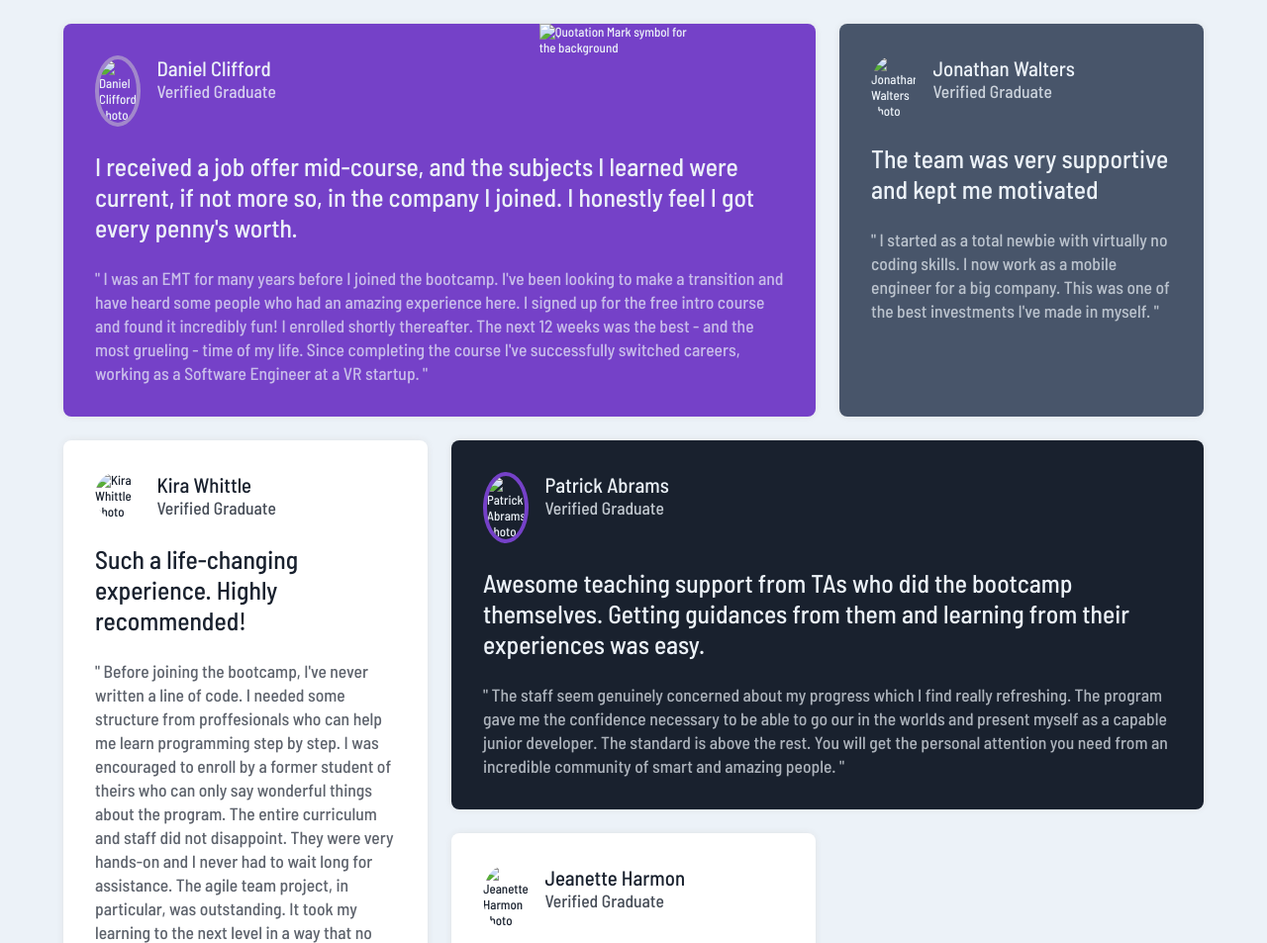
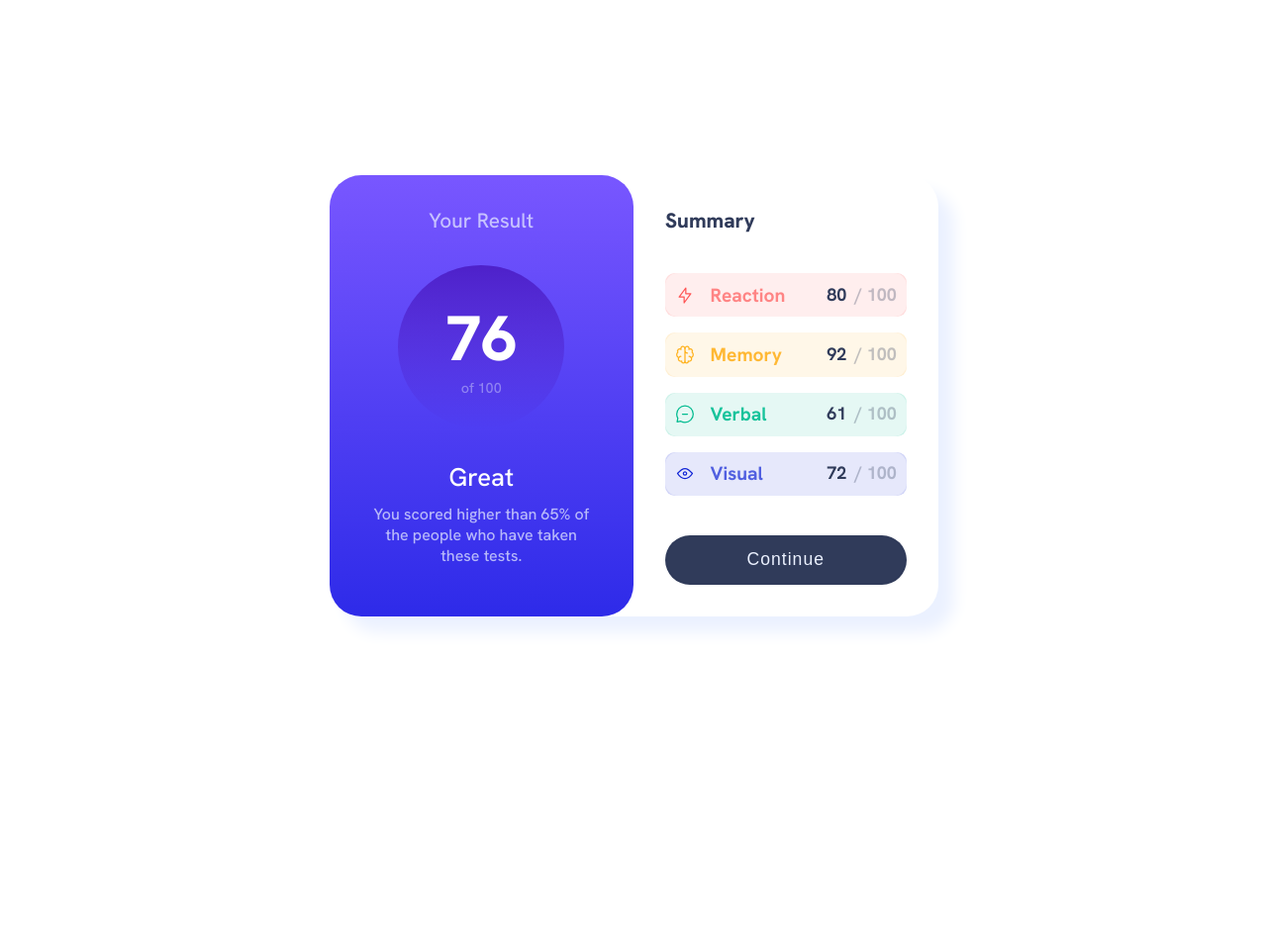
Before and after one commit to Pawel-Swiercz02/FrontendMentor3-Results-Summary, a plain HTML site: page index.html in a window 1280 px wide. Shown: the top 953 px of the page at 99% size. After the commit the page ends 800 px from the top, so only its background shows below. Drawn offline with Linux system fonts and the light colour scheme.

Commit message:
Add files via upload

```diff
--- a/index.html
+++ b/index.html
@@ -4,70 +4,91 @@
         <meta charset="utf-8">
         <meta name="viewport" content="width=device-width, initial-scale=1.0">
         <meta name="author" content="Paweł Świercz">
-        <meta name="description" content="Testimonials using css grid">
-        <title>Testimonials - CSS Grid</title>
+        <meta name="description" content="Results Page - Frontend Mentor project">
+        <title>Results</title>
         <link rel="stylesheet" href="styles.css">
-        <link href="https://fonts.googleapis.com/css2?family=Barlow+Semi+Condensed:wght@500;600&display=swap" rel="stylesheet">
         <link rel="icon" type="image/x-icon" href="images/favicon-32x32.png">
+        <link href="https://fonts.googleapis.com/css2?family=Hanken+Grotesk:wght@500;700;800&display=swap" rel="stylesheet">
     </head>
     <body>
         <main>
-            <div class="grid-container">
-                <div class="grid-item1 testimonial ">
-                    <section class="item-heading">
-                        <img src="images/image-daniel.jpg" class="photo border-1" alt="Daniel Clifford photo">
-                        <section class="item-heading-text">
-                            <p class="name">Daniel Clifford</p>
-                            <p class="title">Verified Graduate</p>
+            <div class="main-container">
+                <!-- RESULTS -->
+                <div class="left-panel">
+                    <h1 class="title left-h">Your Result</h1>
+                    <div class="score">
+                        <p class="score-main">76</p>
+                        <p class="score-sub">of 100</p>
+                    </div>
+                    <h2 class="sub-title">Great</h2>
+                    <p class="description">You scored higher than 65% of the people who have taken these tests.</p>
+                </div>
+                <!-- SUMMARY -->
+                <div class="right-panel">
+                    <!-- REACTION -->
+                    <h1 class="title right-h">Summary</h1>
+                    <div class="categories-box">
+                        <div class="shadow shad-reaction">
+                            <div class="shadow-2">
+                                <section class="category-section reaction">
+                                    <div class="summary-category-box">
+                                        <img class="icon" src="images/icon-reaction.svg" alt="Lightning icon">
+                                        <h2 class="summary-h">Reaction</h2>
+                                    </div>
+                                    <div class="summary-score-box">
+                                        <p class="summary-score">80</p>
+                                        <p class="summary-max-score">/ 100</p>
+                                    </div>
                                 </section>
-                        <img class="quotation-mark-img" src="images/bg-pattern-quotation.svg" alt="Quotation Mark symbol for the background">
+                            </div>
+                        </div>
+                        <!-- MEMORY -->
+                        <div class="shadow shad-memory">
+                            <div class="shadow-2">
+                                <section class="category-section memory">
+                                    <div class="summary-category-box">
+                                        <img class="icon" src="images/icon-memory.svg" alt="Brain icon">
+                                        <h2 class="summary-h">Memory</h2>
+                                    </div>
+                                    <div class="summary-score-box">
+                                        <p class="summary-score">92</p>
+                                        <p class="summary-max-score">/ 100</p>
+                                    </div>
                                 </section>
-                    <p class="heading">I received a job offer mid-course, and the subjects I learned were current, if not more so, in the company I joined. I honestly feel I got every penny's worth.</p>
-                    <p class="description">" I was an EMT for many years before I joined the bootcamp. I've been looking to make a transition and have heard some people who had an amazing experience here. I signed up for the free intro course and found it incredibly fun! I enrolled shortly thereafter. The next 12 weeks was the best - and the most grueling - time of my life. Since completing the course I've successfully switched careers, working as a Software Engineer at a VR startup. "</p>
                             </div>
-                <div class="grid-item2 testimonial">
-                    <section class="item-heading">
-                        <img src="images/image-jonathan.jpg" class="photo" alt="Jonathan Walters photo">
-                        <section class="item-heading-text">
-                            <p class="name">Jonathan Walters</p>
-                            <p class="title">Verified Graduate</p>
+                        </div>
+                        <!-- VERBAL -->
+                        <div class="shadow shad-verbal">
+                            <div class="shadow-2">
+                                <section class="category-section verbal">
+                                    <div class="summary-category-box">
+                                        <img class="icon" src="images/icon-verbal.svg" alt="Speech bubble icon">
+                                        <h2 class="summary-h">Verbal</h2>
+                                    </div>
+                                    <div class="summary-score-box">
+                                        <p class="summary-score">61</p>
+                                        <p class="summary-max-score">/ 100</p>
+                                    </div>
                                 </section>
+                            </div>
+                        </div>
+                        <!-- VISUAL -->
+                        <div class="shadow shad-visual">
+                            <div class="shadow-2">
+                                <section class="category-section visual">
+                                    <div class="summary-category-box">
+                                        <img class="icon" src="images/icon-visual.svg" alt="Eye icon">
+                                        <h2 class="summary-h">Visual</h2>
+                                    </div>
+                                    <div class="summary-score-box">
+                                        <p class="summary-score">72</p>
+                                        <p class="summary-max-score">/ 100</p>
+                                    </div>
                                 </section>
-                    <p class="heading">The team was very supportive and kept me motivated</p>
-                    <p class="description">" I started as a total newbie with virtually no coding skills. I now work as a mobile engineer for a big company. This was one of the best investments I've made in myself. "</p>
                             </div>
-                <div class="grid-item3 testimonial">
-                    <section class="item-heading">
-                        <img src="images/image-kira.jpg" class="photo" alt="Kira Whittle photo">
-                        <section class="item-heading-text">
-                            <p class="name">Kira Whittle</p>
-                            <p class="title">Verified Graduate</p>
-                        </section>
-                    </section>
-                    <p class="heading">Such a life-changing experience. Highly recommended!</p>
-                    <p class="description">" Before joining the bootcamp, I've never written a line of code. I needed some structure from proffesionals who can help me learn programming step by step. I was encouraged to enroll by a former student of theirs who can only say wonderful things about the program. The entire curriculum and staff did not disappoint. They were very hands-on and I never had to wait long for assistance. The agile team project, in particular, was outstanding. It took my learning to the next level in a way that no tutorial could ever have. In fact, I've often referred to it during interviews as an example of my development experience. It certainly helped me land a job as a full-stack developer after receiving multiple offers. 100% recommend! "</p>
                         </div>
-                <div class="grid-item4 testimonial">
-                    <section class="item-heading">
-                        <img src="images/image-jeanette.jpg" class="photo" alt="Jeanette Harmon photo">
-                        <section class="item-heading-text">
-                            <p class="name">Jeanette Harmon</p>
-                            <p class="title">Verified Graduate</p>
-                        </section>
-                    </section>
-                    <p class="heading">An overall wonderful and rewarding experience</p>
-                    <p class="description">" Thank you for the wonderful experience! I now have a job I really enjoy, and make a good living while doing something I love. "</p>
                     </div>
-                <div class="grid-item5 testimonial">
-                    <section class="item-heading">
-                        <img src="images/image-patrick.jpg" class="photo border-violet" alt="Patrick Abrams photo">
-                        <section class="item-heading-text">
-                            <p class="name">Patrick Abrams</p>
-                            <p class="title">Verified Graduate</p>
-                        </section>
-                    </section>
-                    <p class="heading">Awesome teaching support from TAs who did the bootcamp themselves. Getting guidances from them and learning from their experiences was easy.</p>
-                    <p class="description">" The staff seem genuinely concerned about my progress which I find really refreshing. The program gave me the confidence necessary to be able to go our in the worlds and present myself as a capable junior developer. The standard is above the rest. You will get the personal attention you need from an incredible community of smart and amazing people. "</p>
+                    <button class="continue-button">Continue</button>
                 </div>
             </div>
         </main>
--- a/styles.css
+++ b/styles.css
@@ -1,189 +1,238 @@
-:root {
-    --violet: hsl(263, 55%, 52%);
-    --dark-grayish-blue: hsl(217, 19%, 35%);
-    --dark-blackish-blue: hsl(219, 29%, 14%);
-    --white: hsl(0, 0%, 100%);
-    --light-gray: hsl(0, 0%, 81%);
-    --light-grayish-blue: hsl(210, 46%, 95%); /* BACKGROUND */
-}
-
 * {
     margin: 0;
     padding: 0;
     box-sizing: border-box;
 }
 
-main {
-    display: flex;
-    min-height: 100dvh;
-    align-items: center;
-    justify-content: center;
+body {
+    font-family: 'Hanken Grotesk', sans-serif;
+    font-size: 18px;
 }
 
-body {
-    font-size: 13px;
-    font-family: 'Barlow Semi Condensed', sans-serif;
-    font-weight: 500;
-    background-color: var(--light-grayish-blue);
+main {
+    height: 100dvh;
+    display: grid;
+    place-items: center;
 }
 
-.grid-container {
-    max-width: 90%;
-    display: grid;
-    grid-template-columns: repeat(auto-fit, minmax(300px, 1fr));
-    gap: 1.5rem;
+.main-container {
+    max-width: 45%;
+    display: flex;
+    flex-direction: row;
+    box-shadow: 1rem 1rem 1rem hsl(221, 100%, 96%);
+    border-radius: 2rem;
 }
 
-.testimonial {
+.left-panel, .right-panel {
+    display: flex;
+    flex-direction: column;
     padding: 2rem;
-    border-radius: 0.5rem;
-    box-shadow: 0 0 10px -3px var(--light-gray);
 }
 
-.grid-item1, .grid-item2, .grid-item5 {
-    color: var(--light-grayish-blue);
+/* RESULTS - LEFT PANEL */
+.left-panel {
+    align-items: center;
+    background: linear-gradient(
+        hsl(252, 100%, 67%),
+        hsl(241, 81%, 54%)
+    );
+    text-align: center;
+    color: white;
+    border-radius: 2rem;
 }
 
-.grid-item3, .grid-item4 {
-    color: var(--dark-blackish-blue);
+.title {
+    font-size: 1.3rem;
+    font-weight: 500;
 }
 
-.grid-item1 {
-    grid-column: span 2;
-    background-color: var(--violet);
-    z-index: 1;
-    position: relative;
+.left-h {
+    color: hsla(221, 100%, 96%, 0.7);
 }
 
-.quotation-mark-img {
-    width: 22%;
-    z-index: -1;
-    position: absolute;
-    top:0;
-    right: 7rem;
+/* CIRCULAR DIV - containing the score 76 of 100 */
+.score {
+    background: linear-gradient(
+        hsla(256, 72%, 46%, 1),
+        hsla(241, 72%, 46%, 0)
+    );
+    margin: 2rem auto;
+    padding: 2rem 3rem;
+    border-radius: 50%;
 }
 
-.grid-item2 {
-    background-color: var(--dark-grayish-blue);
+.score-main {
+    font-size: 4rem;
+    font-weight: 800;
 }
 
-.grid-item3 {
-    grid-row: span 2;
-    background-color: var(--white);
+.score-sub {
+    font-size: 0.9rem;
+    color: hsla(221, 100%, 96%, 0.4);
 }
 
-.grid-item4 {
-    background-color: var(--white);
+.sub-title {
+    font-size: 1.6rem;
+    font-weight: 500;
+    margin-bottom: 0.6rem;
 }
 
-.grid-item5 {
-    grid-column: span 2;
-    background-color: var(--dark-blackish-blue);
+.description {
+    max-width: 90%;
+    font-size: 1rem;
+    color: hsla(221, 100%, 96%, 0.7);
 }
 
-.item-heading {
+/* SUMMARY - RIGHT PANEL */
+.right-panel {
+    min-width: 50%;
+    gap: 1rem;
+}
+
+.right-h {
+    font-weight: 800;
+    color: hsl(224, 30%, 27%);
+}
+
+/* DIV containing the 4 categories with scores */
+.categories-box {
+    display: flex;
+    flex-direction: column;
+    gap: 1rem;
+    margin: 1.5rem 0;
+}
+.category-section {
+    display: flex;
+    flex-direction: row;
+    padding: 0.6rem;
+    border-radius: 0.8rem;
+}
+
+/* .shadow and .shadow-2 classes create an effect of a 'shadow' at every corner of every category-section */
+.shadow {
+    border-radius: 0.6rem;
+}
+.shad-reaction {
+    background-color: hsla(0, 100%, 67%, 0.2);
+}
+.shad-memory {
+    background-color: hsla(39, 100%, 56%, 0.2);
+}
+.shad-verbal {
+    background-color: hsla(166, 100%, 37%, 0.2);
+}
+.shad-visual {
+    background-color: hsla(234, 85%, 45%, 0.2);
+}
+.shadow-2 {
+    background-color: white;
+    border-radius: 0.8rem;
+}
+
+.reaction {
+    background-color: hsla(0, 100%, 67%, 0.1);
+}
+.reaction .summary-h {
+    color: hsla(0, 100%, 67%, 0.7);
+}
+
+.memory {
+    background-color: hsla(39, 100%, 56%, 0.1);
+}
+.memory .summary-h {
+    color: hsla(39, 100%, 56%, 0.9);
+}
+
+.verbal {
+    background-color: hsla(166, 100%, 37%, 0.1);
+}
+.verbal .summary-h {
+    color: hsla(166, 100%, 37%, 0.9);
+}
+
+.visual {
+    background-color: hsla(234, 85%, 45%, 0.1);
+}
+.visual .summary-h {
+    color: hsla(234, 85%, 45%, 0.7);
+}
+
+.summary-h {
+     font-size: 1.2rem;
+}
+
+.summary-category-box {
     display: flex;
     flex-direction: row;
     gap: 1rem;
 }
 
-.photo {
-    border-radius: 50%;
-    max-width: 2.9rem;
+.summary-score-box {
+    width: 100%;
+    display: flex;
+    flex-direction: row;
+    justify-content: flex-end;
+    gap: 0.5rem;
 }
 
-.border-1 {
-    border: 0.3rem solid hsla(0, 0%, 81%, 0.5);
+.summary-score {
+    font-weight: 700;
+    color: hsl(224, 30%, 27%);
 }
 
-.border-violet {
-    border: 0.3rem solid var(--violet);
+.summary-max-score {
+    font-weight: 700;
+    color: hsla(224, 30%, 27%, 0.3);
 }
 
-.name {
-    font-size: 1.3rem;
+.continue-button {
+    background-color: hsl(224, 30%, 27%);
+    font-size: 1.1rem;
+    letter-spacing: 1px;
+    color: hsl(221, 100%, 96%);
+    padding: 0.9rem 0;
+    border-radius: 3rem;
+    border: none;
 }
 
-.title {
-    font-size: 1.1rem;
-    opacity: 80%;
+.continue-button:hover {
+    background: linear-gradient(
+        hsl(252, 100%, 67%),
+        hsl(241, 81%, 54%)
+    );
 }
 
-.heading {
-    font-size: 1.6rem;
-    padding: 1.5rem 0;
-}
-
-.description {
-    opacity: 70%;
-    font-size: 1.1rem;
-    line-height: 1.5rem;
-}
-
-/* Prevents grid from creating a 5h column for items #4 and #5 on really wide screens */
-@media only screen and (min-width: 1791px) {
-    .grid-item4 {
-        grid-row: 2;
-    }
-
-    .grid-item5 {
-        grid-row: 2;
+/* Prevents the panel from stretching too wide - it doesn't look aesthetic when it's too stretched out */
+@media only screen and (min-width: 1440px) {
+    .main-container {
+        max-width: 650px;
     }
 }
 
-@media only screen and (max-width: 1430px) {
-    main {
-        margin: 1.5rem 0;
-    }
-
-    .grid-item5 {
-        grid-column: 2 / 4;
-        grid-row: 2;
+@media only screen and (max-width: 1340px) {
+    .main-container {
+       max-width: 615px;
     }
 }
 
-@media only screen and (max-width: 1040px) {
-    .grid-item5 {
-        grid-column: span 2;
-        grid-row: auto;
+/* At this point the layout changes into a column, but doesn't take the full width of 100% yet as that wouldn't look good */
+@media only screen and (max-width: 650px) {
+    .main-container {
+        max-width: 80%;
+        flex-direction: column;
+        margin-top: 3rem;
     }
 }
 
-/* At this point the grid turns into one column for readability as 2 columns would get too squashed. */
-@media only screen and (max-width: 660px) {
-    .grid-item1 {
-        grid-column: auto;
+/* Panels' width is changed to a 100% and top border radius is removed so it looks better on small screens */
+@media only screen and (max-width: 400px) {
+    .main-container {
+        max-width: 100%;
+        height: 100%;
+        margin-top: 0;
     }
-    .grid-item3 {
-        grid-row: auto;
-    }
-    .grid-item4 {
-        grid-row: auto;
-    }
-    .grid-item5 {
-        grid-column: auto;
+    .left-panel {
+        border-top-right-radius: 0;
+        border-top-left-radius: 0;
     }
 }
-
-/* Changed the size of the quotation mark that's in the background of the 1st testimonial and moved it to the right for visual clarity. Also lowered font sizes for the names and 'verified graduate' text, so it looks cleaner. */
-@media only screen and (max-width: 480px) {
-    .quotation-mark-img {
-        max-width: 100px;
-        right: 2rem;
-    }
-
-    .name {
-        font-size: 1.1rem;
-    }
-
-    .title {
-        font-size: 0.8rem;
-    }
-}
-
-/* For super small screens - increased width so it looks good at 320px which i found on the internet is a standard for smallest devices for responsive designs */
-@media only screen and (max-width: 350px) {
-    .grid-container {
-        max-width: 99%;
-    }
-}
```
Lines whose indentation alone changed are shown as unchanged.
